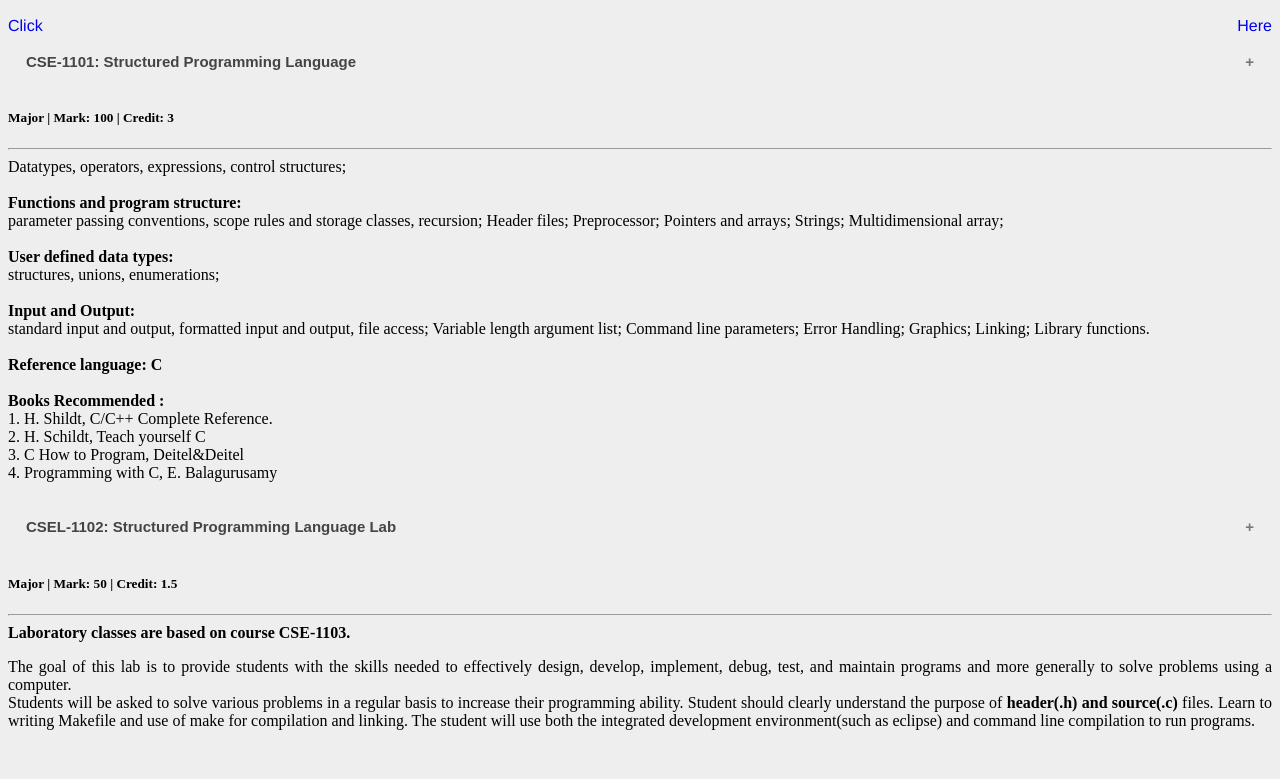
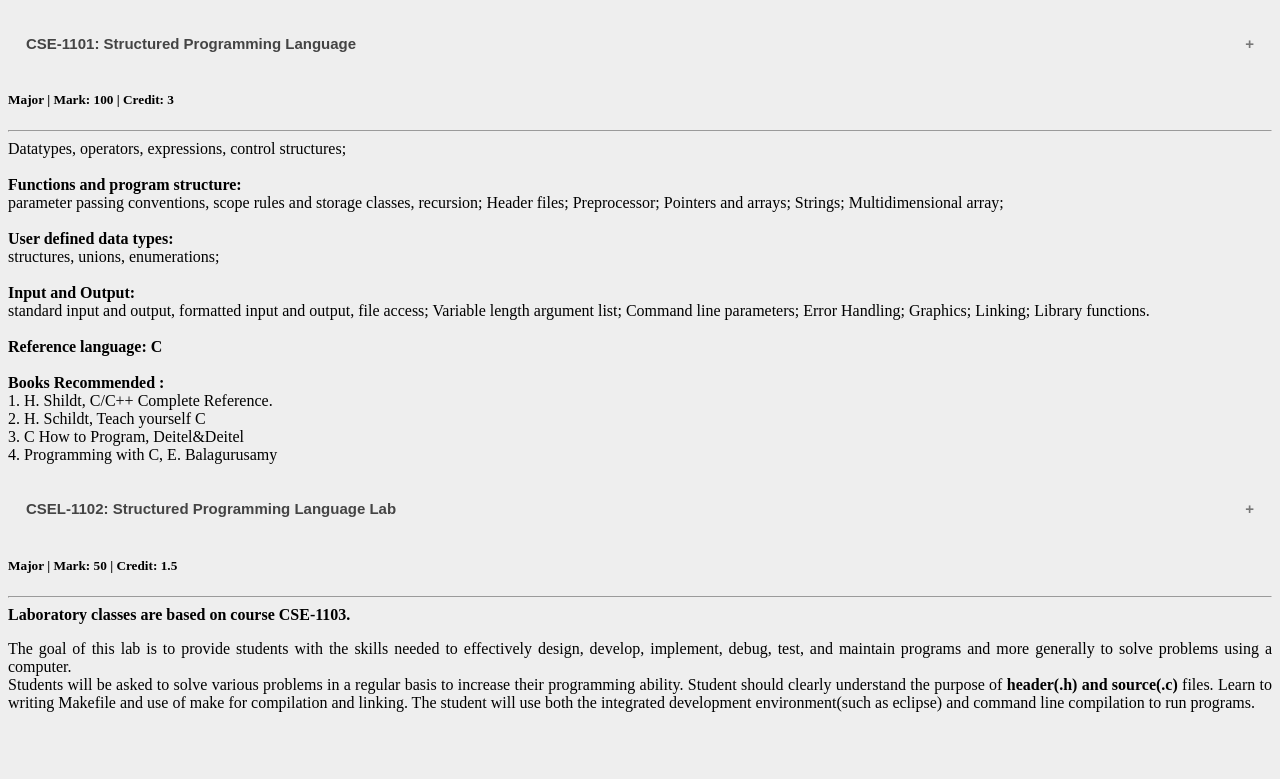
Before and after one commit to JHM69/CSE-11-JnU, a plain HTML site: page slybs.html in a window 1280 px wide. Shown: the part 84-863 px from the top of the page. Drawn offline with Linux system fonts and the light colour scheme.

Commit message:
Update slybs.html

```diff
--- a/slybs.html
+++ b/slybs.html
@@ -120,7 +120,7 @@ a{
 </head>
 <body bgcolor="#eee">
   <h1 class="text"><p align="center" color="#777">First Semister</p></h1>
-  <a href="Profile.json">Click Here</a>
+
 
   <button class="accordion"><b>CSE-1101: Structured Programming Language</button></b>
 <div class="panel">
```
